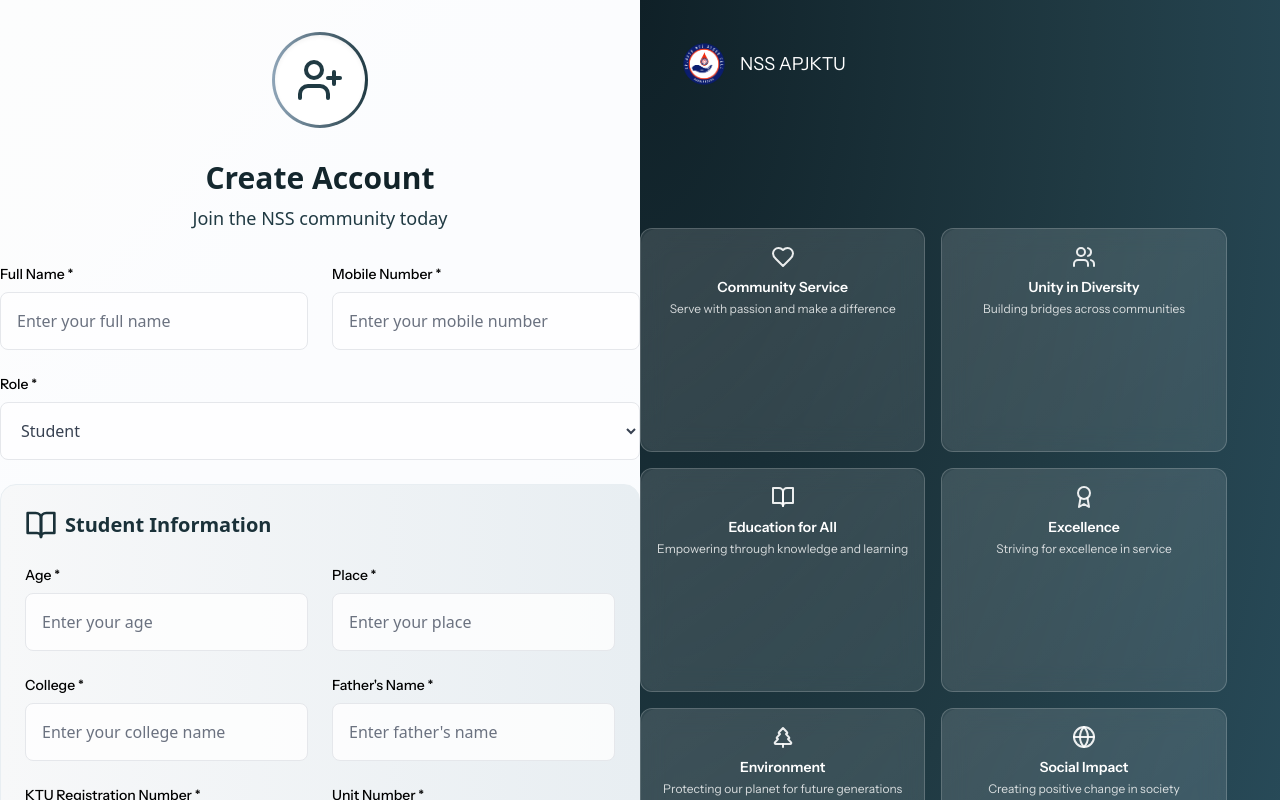
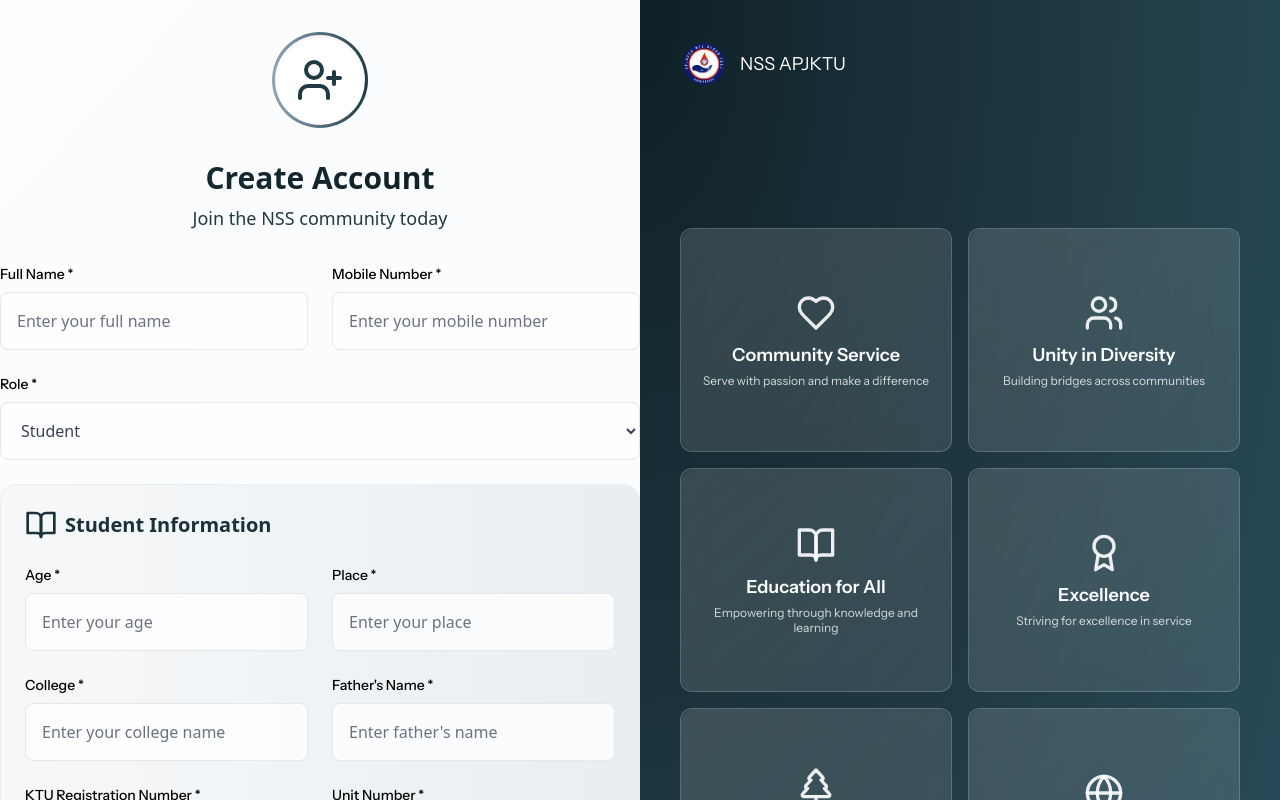
Before and after one commit to zidduhhere/nss-project, a React (Vite) app: page / in a window 1280 px wide. Both pictures are taken after a click on the button "Register here". Shown: the top 800 px of the page. Built offline with nearby package versions, Linux system fonts and the light colour scheme.

Commit message:
Auth pages updated

```diff
--- a/src/components/auth/LoginForm.tsx
+++ b/src/components/auth/LoginForm.tsx
@@ -1,7 +1,7 @@
 import { useState } from 'react';
 import { LogIn } from 'lucide-react';
 import { useApp } from '../../context/AppContext';
-import { TextField, Button } from '../global';
+import { TextField, Button } from '../../views/common';
 
 interface LoginFormProps {
   onSwitchToRegister: () => void;
--- a/src/components/auth/RegisterForm.tsx
+++ b/src/components/auth/RegisterForm.tsx
@@ -1,7 +1,7 @@
 import React, { useState } from 'react';
 import { UserPlus } from 'lucide-react';
 import { useApp } from '../../context/AppContext';
-import { TextField, Dropdown, Button } from '../global';
+import { TextField, Dropdown, Button } from '../../views/common';
 import StudentInfo from './StudentInfo';
 
 interface RegisterFormProps {
--- a/src/components/auth/StudentInfo.tsx
+++ b/src/components/auth/StudentInfo.tsx
@@ -1,6 +1,6 @@
 import React from 'react';
 import { BookOpen } from 'lucide-react';
-import { TextField, TextArea } from '../global';
+import { TextField, TextArea } from '../../views/common';
 
 interface StudentInfoProps {
     formData: {
--- a/src/components/global/index.ts
+++ /dev/null
@@ -1,5 +0,0 @@
-export { default as TextField } from "./TextField";
-export { default as TextArea } from "./TextArea";
-export { default as Dropdown } from "./Dropdown";
-export { default as Button } from "./Button";
-export { default as GlassCard } from "./GlassCard";
--- a/src/views/auth/RegisterRightSide.tsx
+++ b/src/views/auth/RegisterRightSide.tsx
@@ -1,6 +1,6 @@
 import images from '../../assets/images';
 import { Heart, Users, BookOpen, Award, TreePine, Globe, Lightbulb, Target } from 'lucide-react';
-import { GlassCard } from '../../components/global';
+import { GlassCard } from '../common';
 
 export default function RegisterRightSide() {
     const nssCards = [
@@ -55,7 +55,7 @@ export default function RegisterRightSide() {
             </div>
 
             {/* NSS Cards Grid */}
-            <div className="flex flex-col justify-center items-center  ">
+            <div className="flex flex-col justify-center items-center w-full mx-10  ">
                 <div className="grid grid-cols-2 gap-4 max-w-full w-full">
                     {nssCards.map((card, index) => (
                         <GlassCard
--- a/src/components/global/GlassCard.tsx
+++ b/src/views/common/GlassCard.tsx
@@ -16,11 +16,11 @@ export default function GlassCard({ icon: IconComponent, title, message, classNa
                 <div className="absolute inset-0 bg-gradient-to-br from-white/5 to-transparent rounded-2xl"></div>
 
                 {/* Content */}
-                <div className="relative z-10 flex flex-col h-full">
-                    <div className="flex items-center justify-center mb-2">
-                        <IconComponent className="h-6 w-6 text-white/90" />
+                <div className="relative z-10 flex flex-col justify-center  h-full">
+                    <div className="flex items-center justify-center text-center mb-2">
+                        <IconComponent className="h-10 w-10 text-white/90" />
                     </div>
-                    <h3 className="text-white font-semibold text-sm text-center mb-1 font-isans">
+                    <h3 className="text-white font-semibold text-lg text-center mb-1 font-isans">
                         {title}
                     </h3>
                     <p className="text-white/80 text-xs text-center leading-tight font-isans">
```
Also changed, not shown: src/views/common/index.ts (+8 -4 lines), src/views/common/Button.tsx (renamed from src/components/global/Button.tsx), src/views/common/Dropdown.tsx (renamed from src/components/global/Dropdown.tsx), src/views/common/TextArea.tsx (renamed from src/components/global/TextArea.tsx), src/views/common/TextField.tsx (renamed from src/components/global/TextField.tsx).
